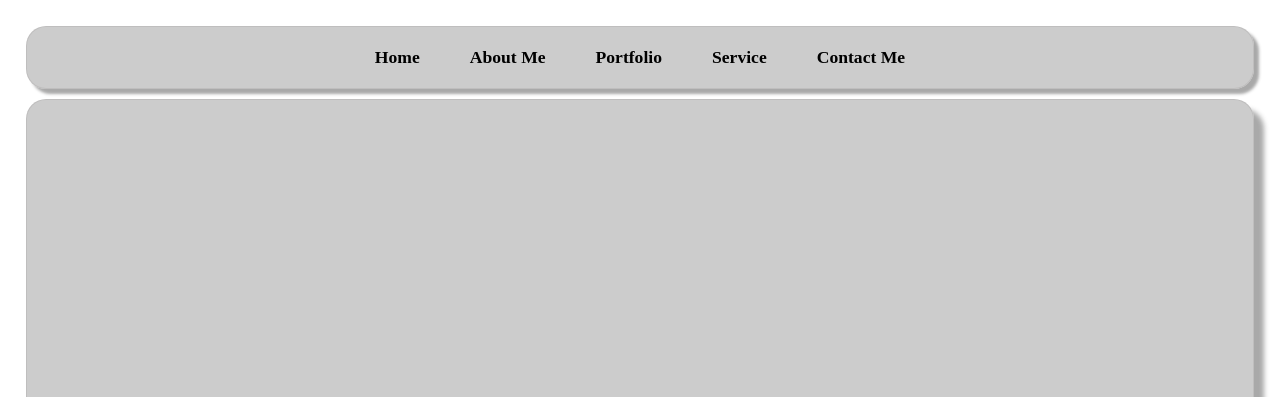
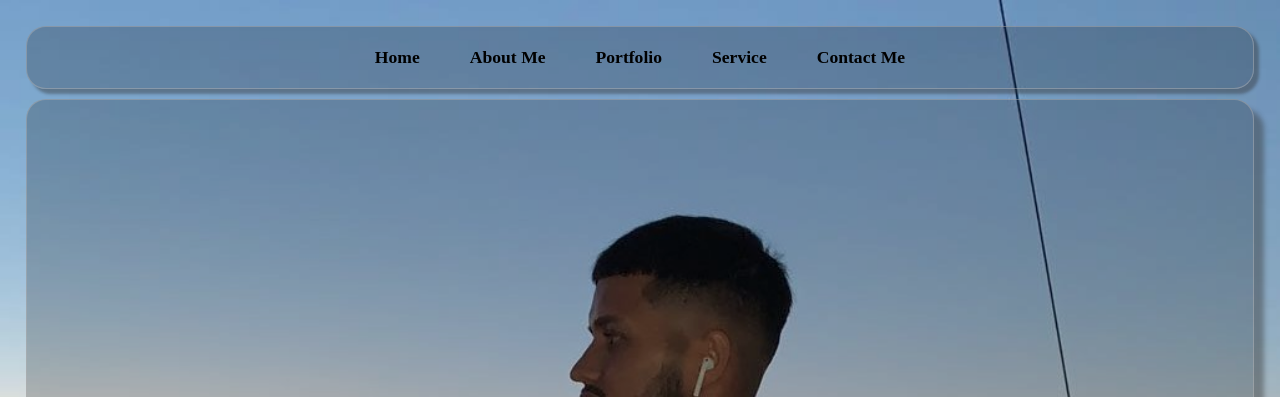
Before and after one commit to Rezaeskandar/cv, a plain HTML site: page index.html in a window 1280 px wide. Shown: the top 397 px of the page. Drawn offline with Linux system fonts and the light colour scheme; the site is published under a folder, as on GitHub Pages, so addresses that start at the root find nothing.

Commit message:
backround pic did not displayed

```diff
--- a/style.css
+++ b/style.css
@@ -106,7 +106,7 @@ body {
     position: absolute;
     top: 0;
     right: 0;
-    background: url('/bildccv.jpg')no-repeat;
+    background: url('./bildccv.jpg')no-repeat;
     height: 900px;
     width: 100%;
     background-size: cover;
```
